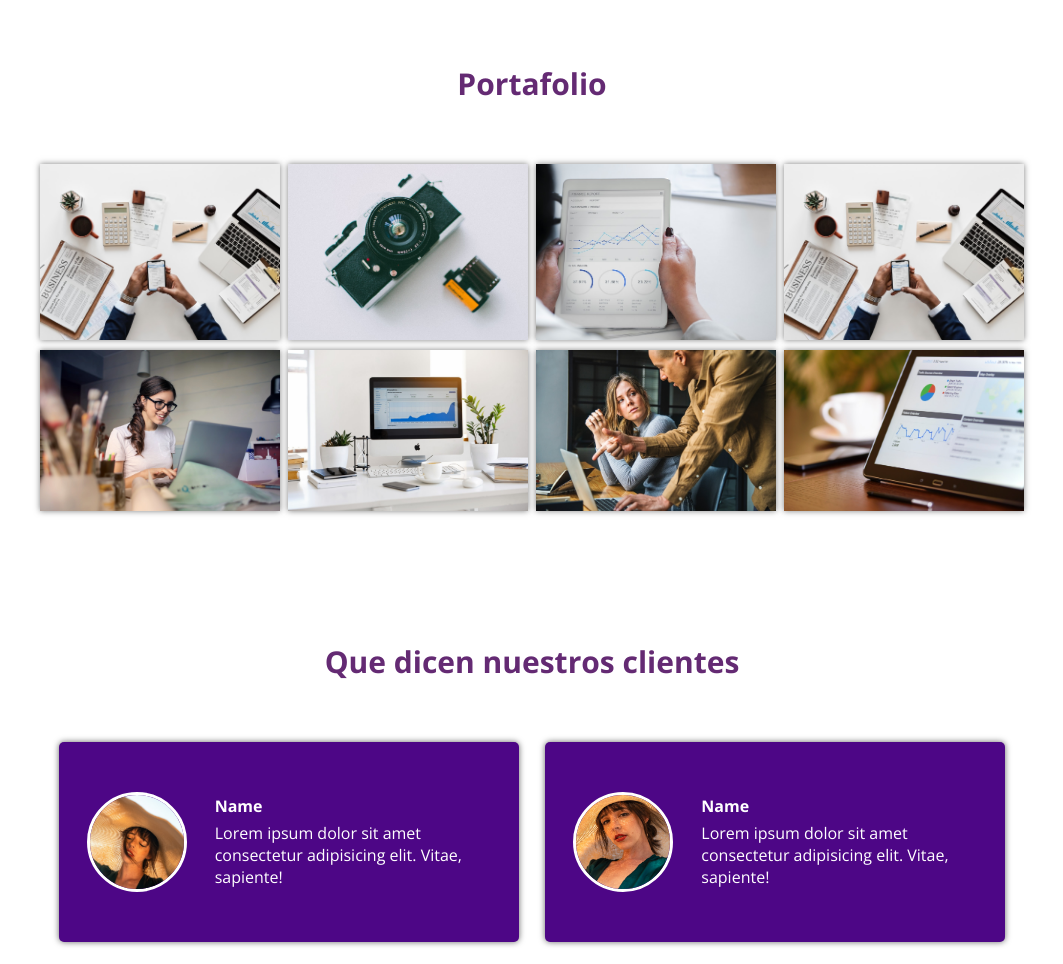
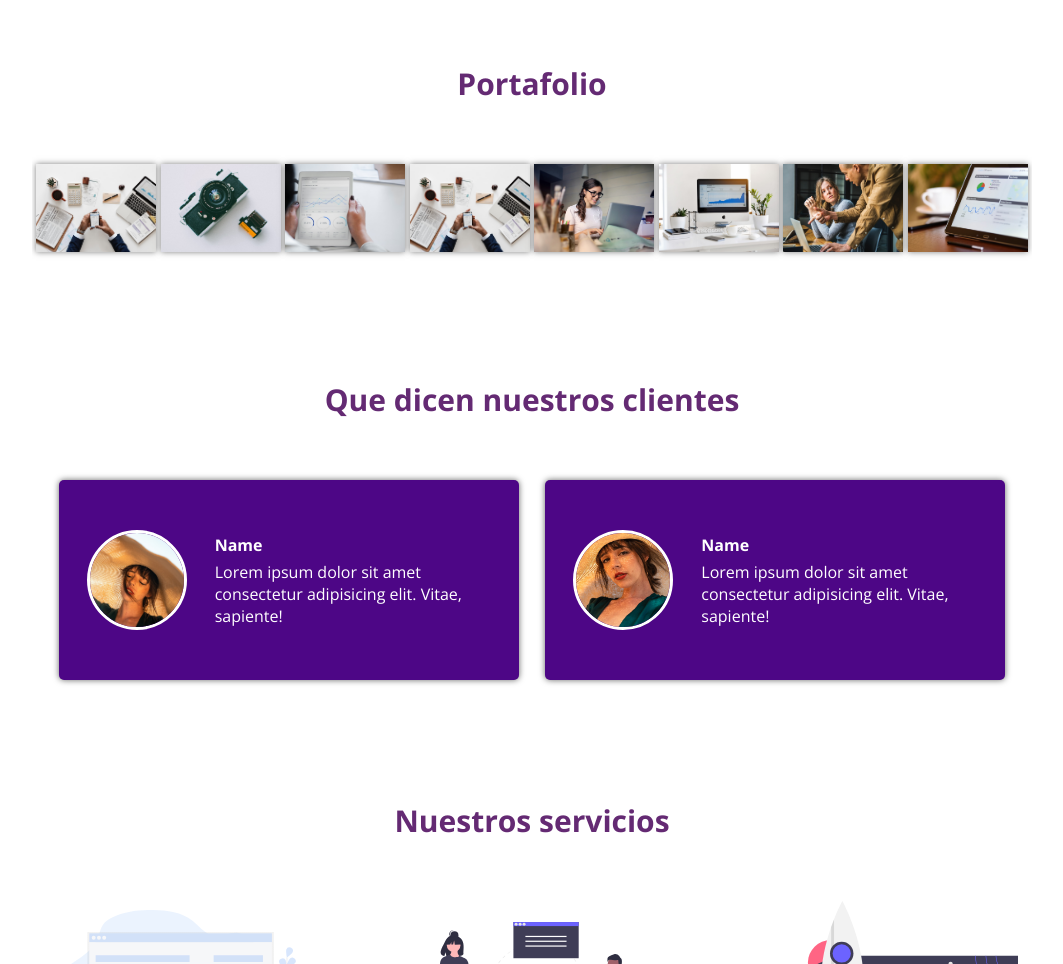
Before and after one commit to JKPro072020/JKPro, a plain HTML site: page img/index.html in a window 1280 px wide. Shown: the part 2236-3200 px from the top of the page, without its empty margins (108-1171 px from the left). Drawn offline with nearby package versions, Linux system fonts and the light colour scheme; files that its build step writes are made by us from their sources; files whose address does not match are found by name.

Commit message:
Add files via upload

```diff
--- a/css/estilos.css
+++ b/css/estilos.css
@@ -139,8 +139,8 @@ main .sobre-nosotros{
 }
 
 .imagen-port{
-    width: 24%;
-    margin-bottom: 10px;
+    width: 12%;
+    margin-bottom: 7px;
     overflow: hidden;
     position: relative;
     cursor: pointer;
```
Also changed, not shown: index.html (+3 -3 lines).
